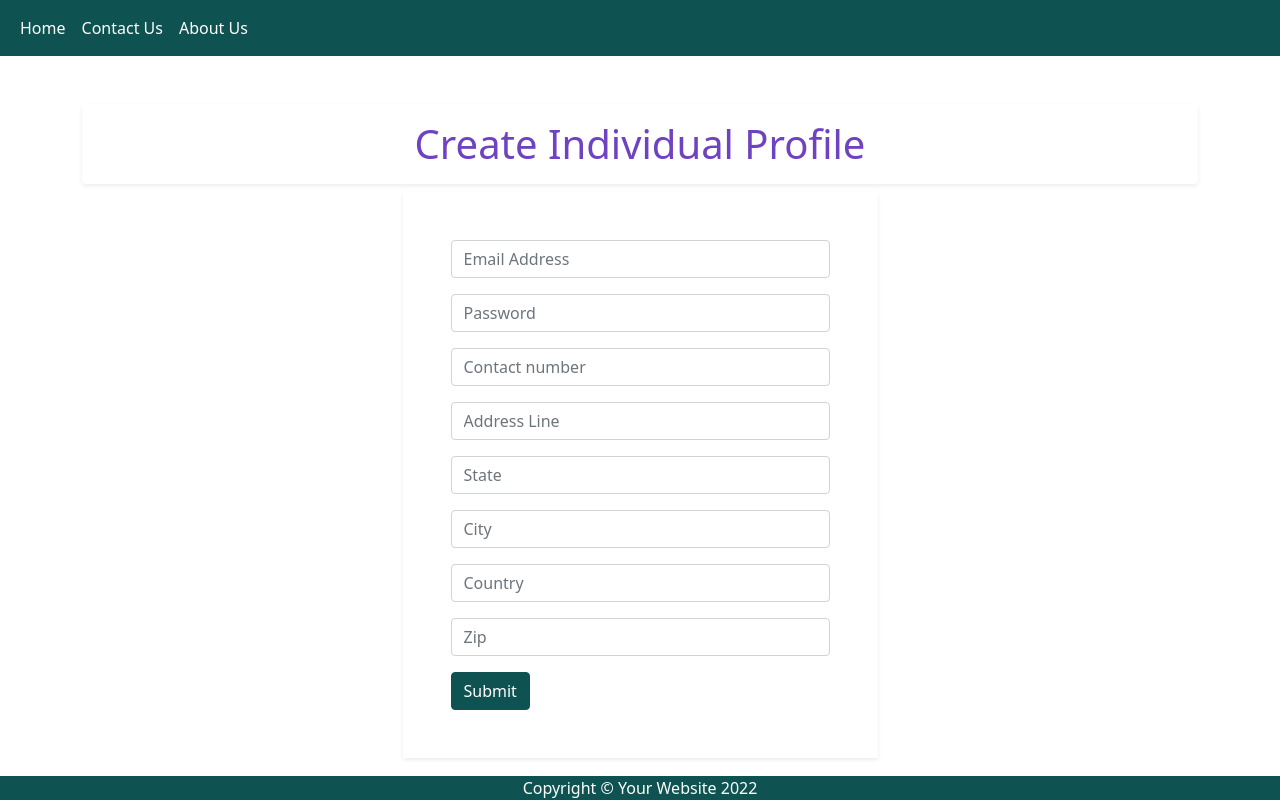
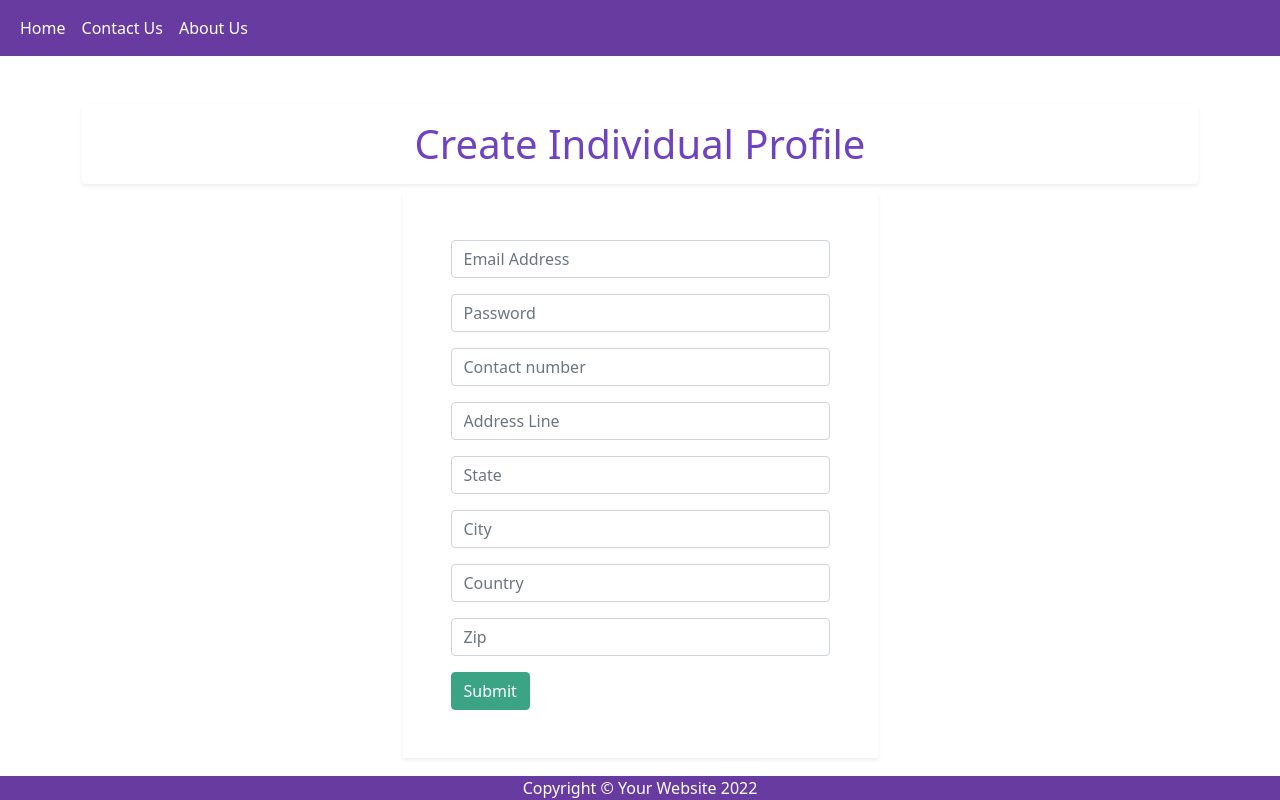
Before and after one commit to mariaayoub58/communityoddjobs-frontend-bs, a React (Create React App) app: page /CreateUser in a window 1280 px wide. Built offline with nearby package versions, Linux system fonts and the light colour scheme.

Commit message:
Removed Header from login and changed color scheme

```diff
--- a/src/App.js
+++ b/src/App.js
@@ -1,10 +1,6 @@
-import logo from "./logo.svg";
 import "bootstrap/dist/css/bootstrap.min.css";
 import React, { Component, Container } from "react";
 import { BrowserRouter, Route, Switch, Redirect } from "react-router-dom";
-import "./App.css";
-import Header from "./components/Header";
-import Footer from "./components/Footer";
 import Login from "./pages/Login";
 import Search from "./pages/Search";
 import CreateUser from "./pages/CreateUser";
@@ -12,8 +8,6 @@ import CreateUser from "./pages/CreateUser";
 function App() {
   return (
     <BrowserRouter>
-      <Header />
-      <Footer />
       <div>
         <Switch>
           <Route exact path="/" component={Login} />
--- a/src/Style.css
+++ b/src/Style.css
@@ -1,18 +1,18 @@
 .btn-primary {
   color: #fff;
-  background-color: rgb(15, 82, 82);
-  border-color: rgb(15, 82, 82);
+  background-color: #3aa484;
+  border-color: #3aa484;
 }
 .btn-primary:hover {
   color: #fff;
-  background-color: #6f42c1;
-  border-color: #6f42c1;
+  background-color: #673b9f;
+  border-color: #673b9f;
 }
 
 .bg {
-  background-color: rgb(15, 82, 82);
+  background-color: #673b9f;
 }
 
 .navbar {
-  background-color: rgb(15, 82, 82);
+  background-color: #673b9f;
 }
--- a/src/pages/CreateUser.js
+++ b/src/pages/CreateUser.js
@@ -7,10 +7,13 @@ import {
   Col,
   Row,
 } from "react-bootstrap";
+import Header from "../components/Header";
+import Footer from "../components/Footer";
 
 export default function CreateUser() {
   return (
     <>
+      <Header />
       <Container>
         <h1
           style={{ color: "#6f42c1" }}
@@ -55,6 +58,7 @@ export default function CreateUser() {
           </Col>
         </Row>
       </Container>
+      <Footer />
     </>
   );
 }
--- a/src/pages/Search.js
+++ b/src/pages/Search.js
@@ -1,10 +1,13 @@
 import React from "react";
 import { Card, Button, Container, Row, Col } from "react-bootstrap";
 import "../Style.css";
+import Header from "../components/Header";
+import Footer from "../components/Footer";
 
 export default function () {
   return (
     <>
+      <Header />
       <Container>
         <h1
           style={{ color: "#6f42c1" }}
@@ -88,6 +91,7 @@ export default function () {
           </Col>
         </Row>
       </Container>
+      <Footer />
     </>
   );
 }
```
